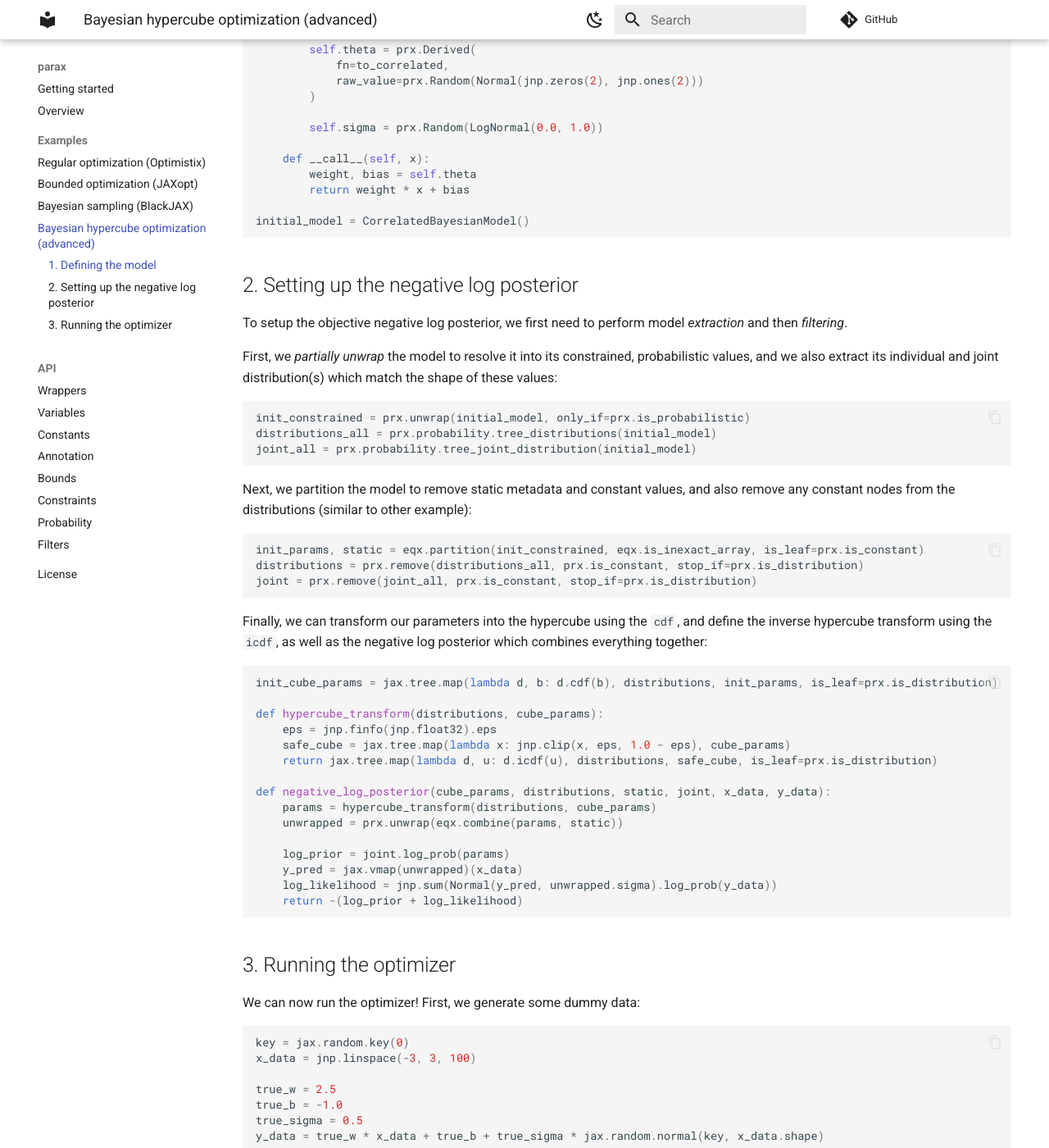
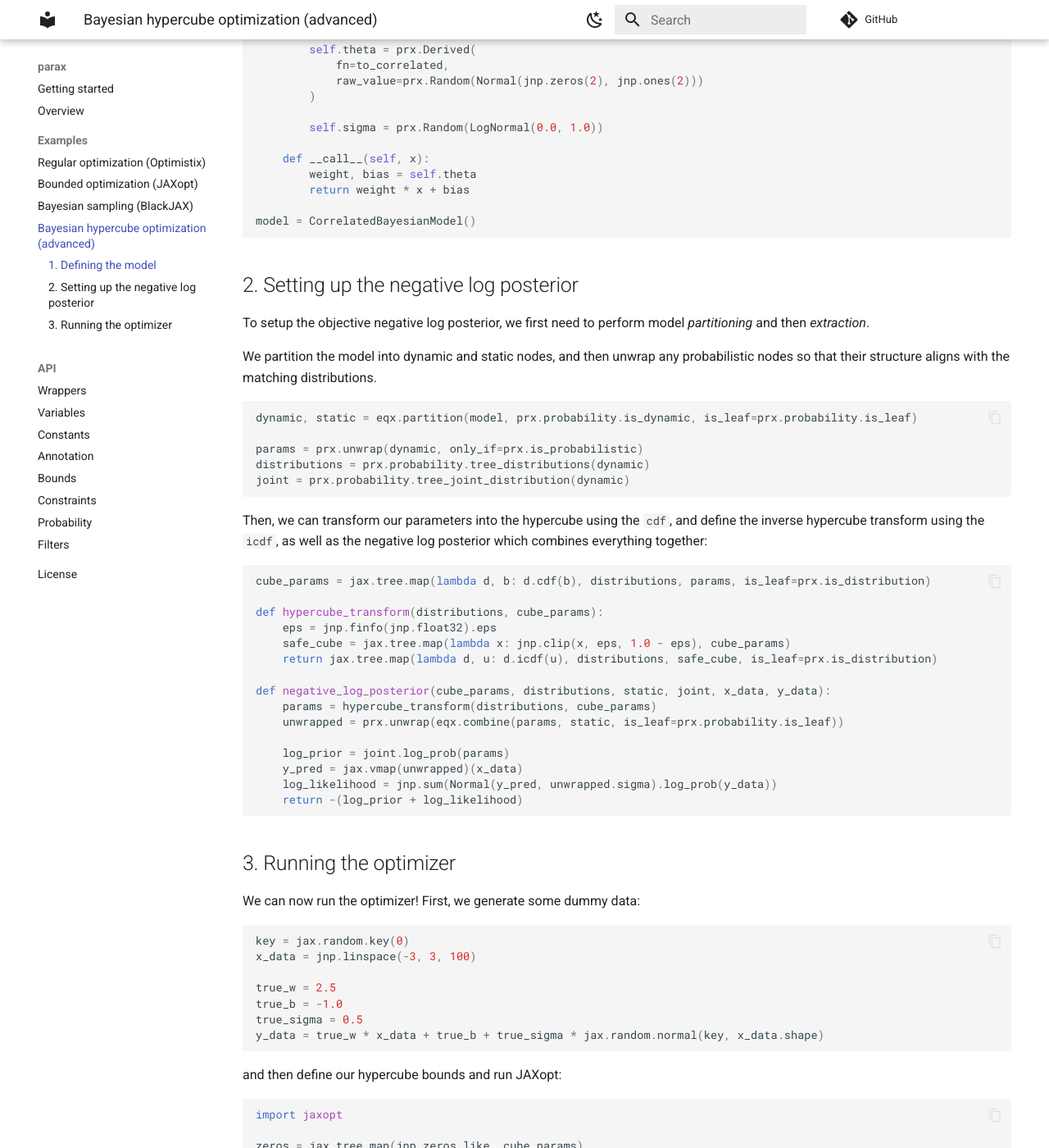
Before and after one commit to gvcallen/parax, an MkDocs documentation site: the page built from docs/examples/bayesian_hypercube_optimization.md, in a window 1280 px wide and 1400 px high, scrolled down 963 px. Shown: the whole window at 82% size. Built offline with MkDocs 1.6.1 and Material for MkDocs 9.7.7, drawn with Linux system fonts in a browser that asks for light colours; comment, search, counter and statistics services are not loaded; some of the changed text lies outside the part shown.

Commit message:
Updated docs

````diff
--- a/docs/examples/bayesian_hypercube_optimization.md
+++ b/docs/examples/bayesian_hypercube_optimization.md
@@ -42,36 +42,29 @@ class CorrelatedBayesianModel(eqx.Module):
         weight, bias = self.theta
         return weight * x + bias
 
-initial_model = CorrelatedBayesianModel()
+model = CorrelatedBayesianModel()
 ```
 
 ## 2. Setting up the negative log posterior
 
-To setup the objective negative log posterior, we first need to perform model *extraction* and then *filtering*.
+To setup the objective negative log posterior, we first need to perform model *partitioning* and then *extraction*.
 
-First, we *partially unwrap* the model to resolve it into its constrained, probabilistic values, and we also extract its individual and joint distribution(s) which match the shape of these values:
+We partition the model into dynamic and static nodes, and then unwrap any probabilistic nodes so that their structure aligns with the matching distributions.
 
 <!-- pytest-codeblocks:cont -->
 ```python
-init_constrained = prx.unwrap(initial_model, only_if=prx.is_probabilistic)
-distributions_all = prx.probability.tree_distributions(initial_model)
-joint_all = prx.probability.tree_joint_distribution(initial_model)
+dynamic, static = eqx.partition(model, prx.probability.is_dynamic, is_leaf=prx.probability.is_leaf)
+
+params = prx.unwrap(dynamic, only_if=prx.is_probabilistic)
+distributions = prx.probability.tree_distributions(dynamic)
+joint = prx.probability.tree_joint_distribution(dynamic)
 ```
 
-Next, we partition the model to remove static metadata and constant values, and also remove any constant nodes from the distributions (similar to other example):
+Then, we can transform our parameters into the hypercube using the `cdf`, and define the inverse hypercube transform using the `icdf`, as well as the negative log posterior which combines everything together:
 
 <!-- pytest-codeblocks:cont -->
 ```python
-init_params, static = eqx.partition(init_constrained, eqx.is_inexact_array, is_leaf=prx.is_constant)
-distributions = prx.remove(distributions_all, prx.is_constant, stop_if=prx.is_distribution)
-joint = prx.remove(joint_all, prx.is_constant, stop_if=prx.is_distribution)
-```
-
-Finally, we can transform our parameters into the hypercube using the `cdf`, and define the inverse hypercube transform using the `icdf`, as well as the negative log posterior which combines everything together:
-
-<!-- pytest-codeblocks:cont -->
-```python
-init_cube_params = jax.tree.map(lambda d, b: d.cdf(b), distributions, init_params, is_leaf=prx.is_distribution)
+cube_params = jax.tree.map(lambda d, b: d.cdf(b), distributions, params, is_leaf=prx.is_distribution)
 
 def hypercube_transform(distributions, cube_params):
     eps = jnp.finfo(jnp.float32).eps
@@ -80,7 +73,7 @@ def hypercube_transform(distributions, cube_params):
 
 def negative_log_posterior(cube_params, distributions, static, joint, x_data, y_data):
     params = hypercube_transform(distributions, cube_params)
-    unwrapped = prx.unwrap(eqx.combine(params, static))
+    unwrapped = prx.unwrap(eqx.combine(params, static, is_leaf=prx.probability.is_leaf))
 
     log_prior = joint.log_prob(params)
     y_pred = jax.vmap(unwrapped)(x_data)
@@ -109,12 +102,12 @@ and then define our hypercube bounds and run JAXopt:
 ```python
 import jaxopt
 
-zeros = jax.tree.map(jnp.zeros_like, init_cube_params)
-ones = jax.tree.map(jnp.ones_like, init_cube_params)
+zeros = jax.tree.map(jnp.zeros_like, cube_params)
+ones = jax.tree.map(jnp.ones_like, cube_params)
 
 solver = jaxopt.ScipyBoundedMinimize(fun=negative_log_posterior)
 results = solver.run(
-    init_params=init_cube_params,
+    init_params=cube_params,
     bounds=(zeros, ones),
     distributions=distributions,
     static=static,
@@ -129,8 +122,8 @@ Finally, we can map the optimized hypercube parameters back to our model:
 ```python
 opt_cube_params = results.params
 opt_params = hypercube_transform(distributions, opt_cube_params)
-opt_values = eqx.combine(opt_params, static)
-opt_model = prx.wrap(initial_model, opt_values, only_if=prx.is_probabilistic)
+opt_dynamic = prx.wrap(dynamic, opt_params, only_if=prx.is_probabilistic)
+opt_model = eqx.combine(opt_dynamic, static, is_leaf=prx.probability.is_leaf)
 ```
 
 If we print out the results, we see our maximum a posteriori estimate aligns with our simulated data:
````
Also changed, not shown: docs/examples/bayesian_sampling_blackjax.md (+1 -1 lines).
